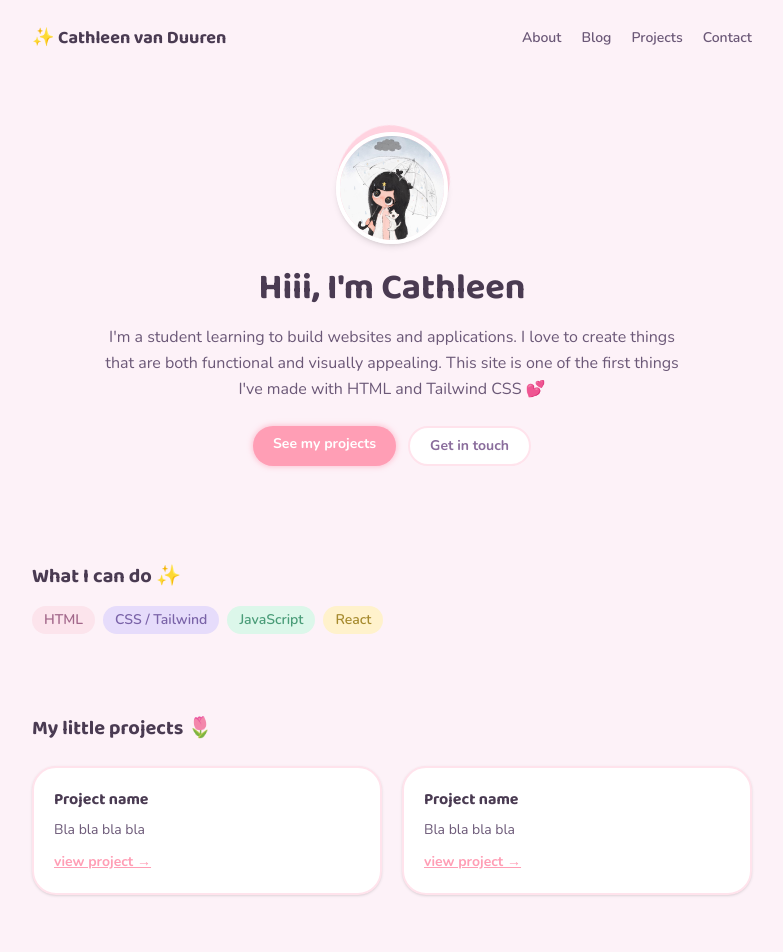
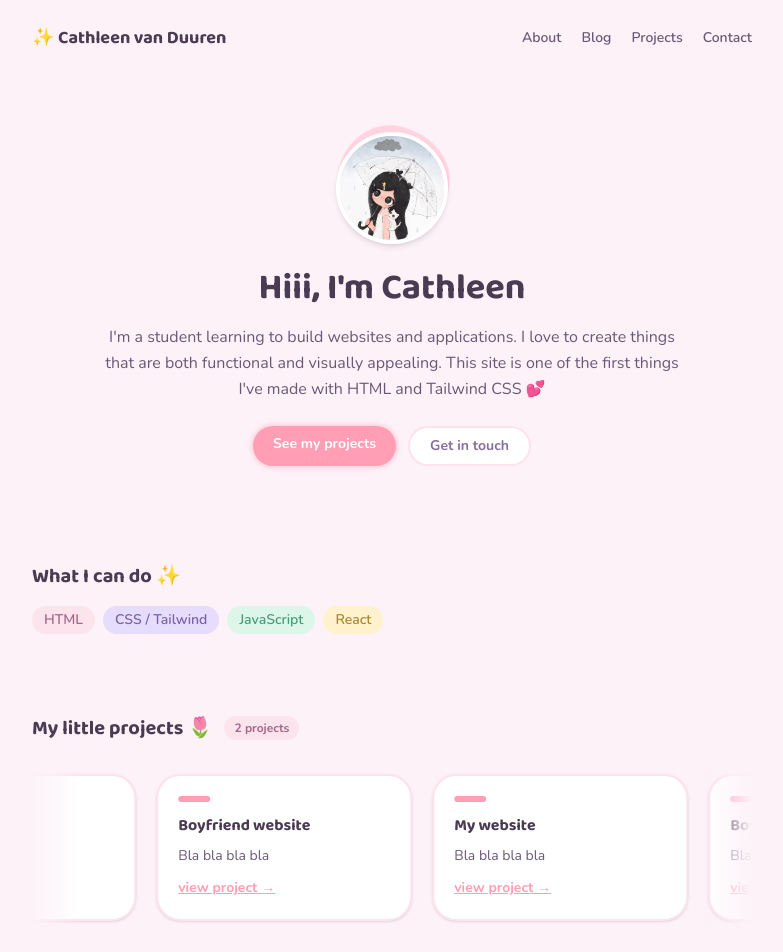
Before and after one commit to Cxthleen/Eigenwebsite, a Next.js app in the folder my-app/: page / in a window 1280 px wide. Shown: the top 952 px of the page, without its empty margins (248-1031 px from the left). Built offline with nearby package versions, Linux system fonts and the light colour scheme.

Commit message:
project slideshow and counter

```diff
--- a/my-app/app/blog/page.tsx
+++ b/my-app/app/blog/page.tsx
@@ -143,7 +143,7 @@ export default function Blog() {
 
         <button
           type="submit"
-          className="self-start px-5 py-2 bg-pink text-white rounded-full text-sm font-bold shadow-sm hover:bg-pink-hover transition"
+          className="self-start px-5 py-2 bg-pink text-white rounded-full text-sm font-bold shadow-sm hover:bg-pink-hover animate-glow transition"
         >
           Add entry 🌙
         </button>
--- /dev/null
+++ b/my-app/app/components/projectCard.tsx
@@ -0,0 +1,21 @@
+type Project = {
+  name: string
+  description: string
+  link: string
+}
+
+export default function ProjectCard({ name, description, link }: Project) {
+  return (
+    <div className="shrink-0 w-64 bg-white border-2 border-pink-border rounded-3xl p-5 shadow-sm hover:shadow-lg hover:-translate-y-1 transition-all duration-300">
+      <div className="w-8 h-1.5 bg-pink rounded-full mb-3" />
+      <h3 className="heading-font font-bold text-plum">{name}</h3>
+      <p className="mt-2 text-sm text-plum-soft">{description}</p>
+
+        <a href={link}
+        className="inline-block mt-3 text-sm font-bold text-pink hover:text-pink-hover underline"
+      >
+        view project →
+      </a>
+    </div>
+  )
+}
--- a/my-app/app/components/projects.tsx
+++ b/my-app/app/components/projects.tsx
@@ -1,39 +1,44 @@
+import ProjectCard from './projectCard'
+
 const projects = [
   {
-    name: 'Project name',
+    name: 'My website',
     description: 'Bla bla bla bla',
     link: '#',
   },
   {
-    name: 'Project name',
+    name: 'Boyfriend website',
     description: 'Bla bla bla bla',
     link: '#',
   },
 ]
 
 export default function Projects() {
+  const loopedProjects = [...projects, ...projects]
+
   return (
     <section id="projects" className="max-w-3xl mx-auto px-6 py-10">
-      <h2 className="heading-font text-xl font-bold text-plum mb-6">
-        My little projects 🌷
-      </h2>
+      <div className="flex items-center gap-3 mb-6">
+        <h2 className="heading-font text-xl font-bold text-plum">
+          My little projects 🌷
+        </h2>
+        <span className="text-xs font-bold px-2.5 py-1 bg-pink-tag rounded-full text-pink-tag-text">
+          {projects.length} {projects.length === 1 ? 'project' : 'projects'}
+        </span>
+      </div>
 
-      <div className="grid sm:grid-cols-2 gap-5">
-        {projects.map((project, index) => (
-          <div
-            key={index}
-            className="bg-white border-2 border-pink-border rounded-3xl p-5 shadow-sm hover:shadow-md transition"
-          >
-            <h3 className="heading-font font-bold text-plum">{project.name}</h3>
-            <p className="mt-2 text-sm text-plum-soft">{project.description}</p>
+      {/* relative + overflow-hidden lets us layer fade gradients on top of the edges */}
+      <div className="group relative overflow-hidden">
+        {/* Left fade: a gradient from the page background to transparent */}
+        <div className="pointer-events-none absolute left-0 top-0 bottom-0 w-12 bg-gradient-to-r from-pink-50 to-transparent z-10" />
+        {/* Right fade, mirrored */}
+        <div className="pointer-events-none absolute right-0 top-0 bottom-0 w-12 bg-gradient-to-l from-pink-50 to-transparent z-10" />
 
-            <a  href={project.link}
-              className="inline-block mt-3 text-sm font-bold text-pink hover:text-pink-hover underline"
-            >
-              view project →
-            </a>
-          </div>
-        ))}
+        <div className="flex gap-5 w-max animate-marquee group-hover:[animation-play-state:paused] py-2">
+          {loopedProjects.map((project, index) => (
+            <ProjectCard key={index} {...project} />
+          ))}
+        </div>
       </div>
     </section>
   )
--- a/my-app/app/globals.css
+++ b/my-app/app/globals.css
@@ -28,6 +28,7 @@
   --animate-glow: glow 2s ease-in-out infinite;
   --animate-card-in: card-in 0.4s ease-out;
   --animate-pop: pop 0.4s ease-out;
+  --animate-marquee: marquee 20s linear infinite;
 }
 
 @keyframes float {
@@ -122,6 +123,16 @@
   }
 }
 
+@keyframes marquee {
+  from {
+    transform: translateX(0%);
+  }
+
+  to {
+    transform: translateX(-50%);
+  }
+}
+
 :root {
   --background: #ffffff;
   --foreground: #171717;
```
